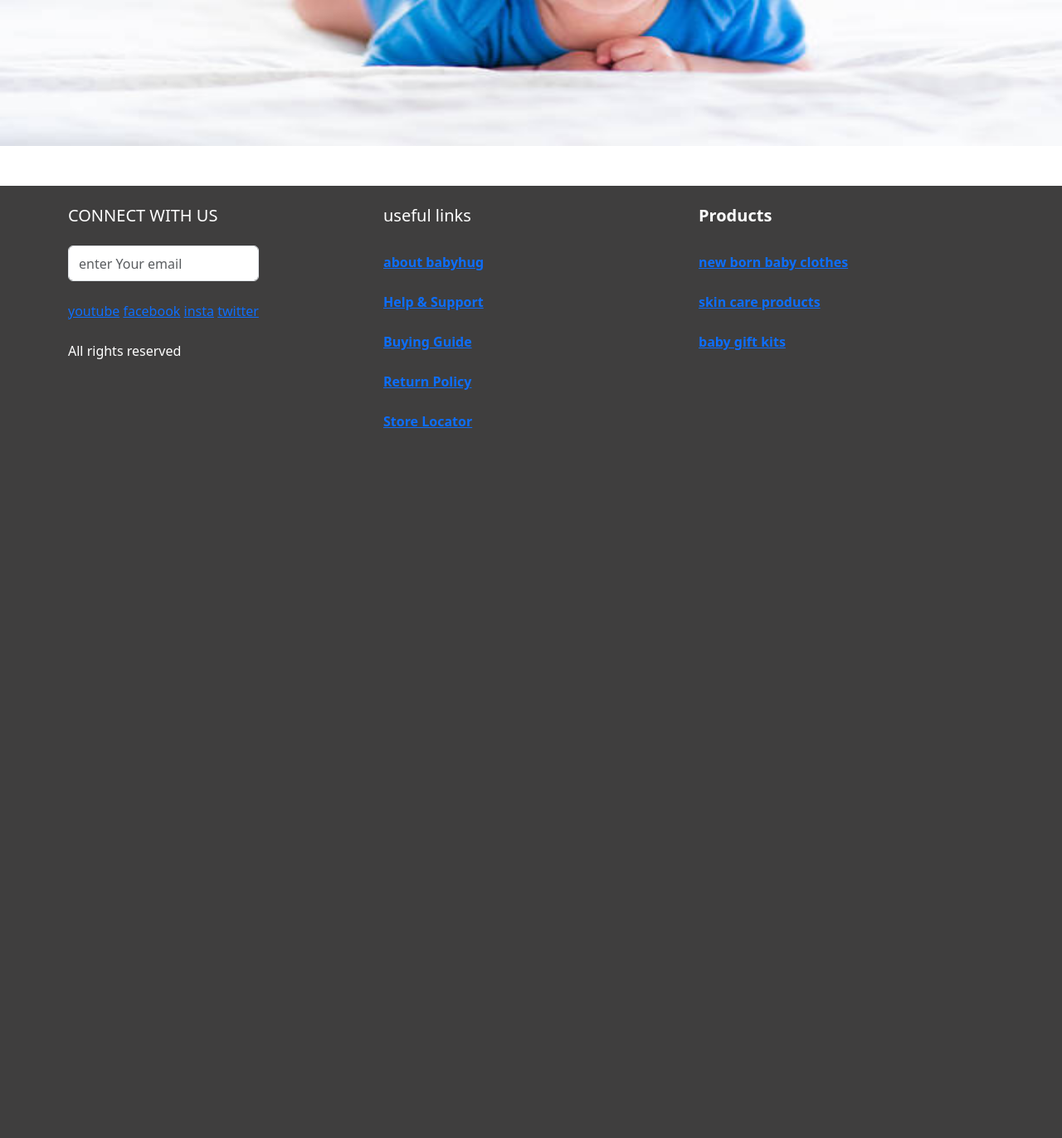
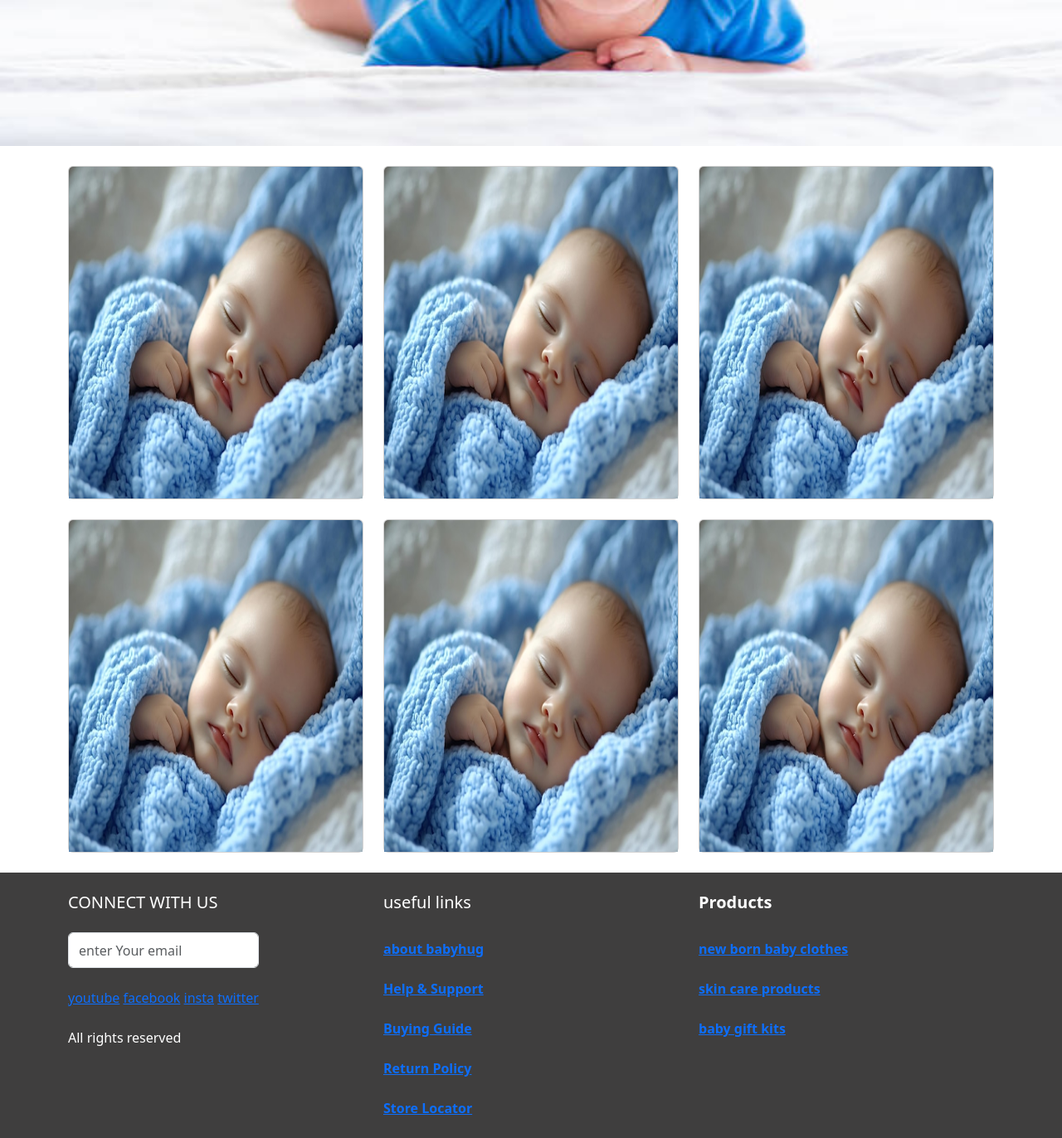
Before and after one commit to swapnacv21/BabyHug, a Django app: template babyhug_project/templates/user/user_home.html in a window 1280 px wide. Shown: the part 510-1882 px from the top of the page at 83% size. Before the commit the page ends 1054 px from the top, so only its background shows below. Run offline with Django 5.2, Linux system fonts and the light colour scheme; the template is opened without the code that fills it, so the values that code supplies are empty.

Commit message:
project started

```diff
--- a/babyhug_project/app/views.py
+++ b/babyhug_project/app/views.py
@@ -6,6 +6,7 @@ from django.contrib.auth.models import User
 from django.contrib import messages
 
 # Create your views here.
+
 
 def shop_login(req):
     if 'shop' in req.session:
@@ -77,6 +78,7 @@ def add_product(req):
     return render(req,'shop/add_product.html')
 
 
+
 def edit_product(req,id):
     pro=Product.objects.get(pk=id)
     if req.method=='POST':
--- a/babyhug_project/babyhug_project/settings.py
+++ b/babyhug_project/babyhug_project/settings.py
@@ -9,6 +9,7 @@ https://docs.djangoproject.com/en/5.1/topics/settings/
 For the full list of settings and their values, see
 https://docs.djangoproject.com/en/5.1/ref/settings/
 """
+
 
 from pathlib import Path
 import os
--- a/babyhug_project/templates/user/user_home.html
+++ b/babyhug_project/templates/user/user_home.html
@@ -114,8 +114,43 @@
 
 
     <!-- <h3>User home page</h3> -->
-    <div class="container mt-4">
+     <div class="container mt-4">
+        <div class="row">
+            <div class="col-lg-4">
+                <div class="card">
+                    <img src="static/images/caro2.jpg" alt=""  class="card-img-top" style="width:100%;height: 400px;">
+                </div>
+            </div>
+            <div class="col-lg-4">
+                <div class="card">
+                    <img src="static/images/caro2.jpg" alt=""  class="card-img-top" style="width:100%;height: 400px;">
+                </div>
+            </div>
+            <div class="col-lg-4">
+                <div class="card">
+                    <img src="static/images/caro2.jpg" alt=""  class="card-img-top" style="width:100%;height: 400px;">
+                </div>
+            </div>
+            <div class="col-lg-4 mt-4">
+                <div class="card">
+                    <img src="static/images/caro2.jpg" alt=""  class="card-img-top" style="width:100%;height: 400px;">
+                </div>
+            </div>
+            <div class="col-lg-4 mt-4">
+                <div class="card">
+                    <img src="static/images/caro2.jpg" alt=""  class="card-img-top" style="width:100%;height: 400px;">
+                </div>
+            </div>
+            <div class="col-lg-4 mt-4">
+                <div class="card">
+                    <img src="static/images/caro2.jpg" alt=""  class="card-img-top" style="width:100%;height: 400px;">
+                </div>
+            </div>
+        </div>
+     </div>
 
+
+    <!-- <div class="container mt-4">
         <div class="row">
             {% for pro in data %}
             <div class="col-lg-4">
```
Also changed, not shown: other parts of babyhug_project/templates/user/user_home.html (+3 -3 lines), babyhug_project/app/urls.py (line endings or trailing spaces).
